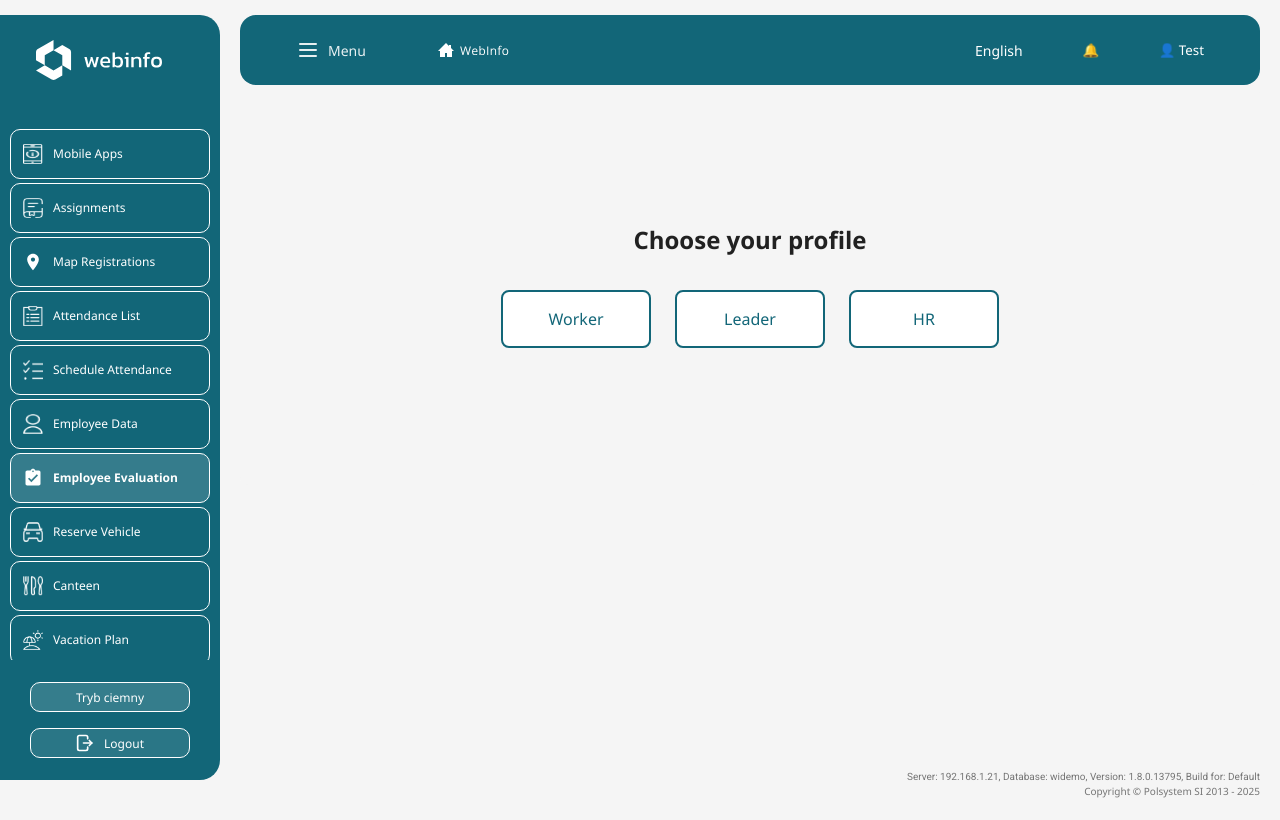
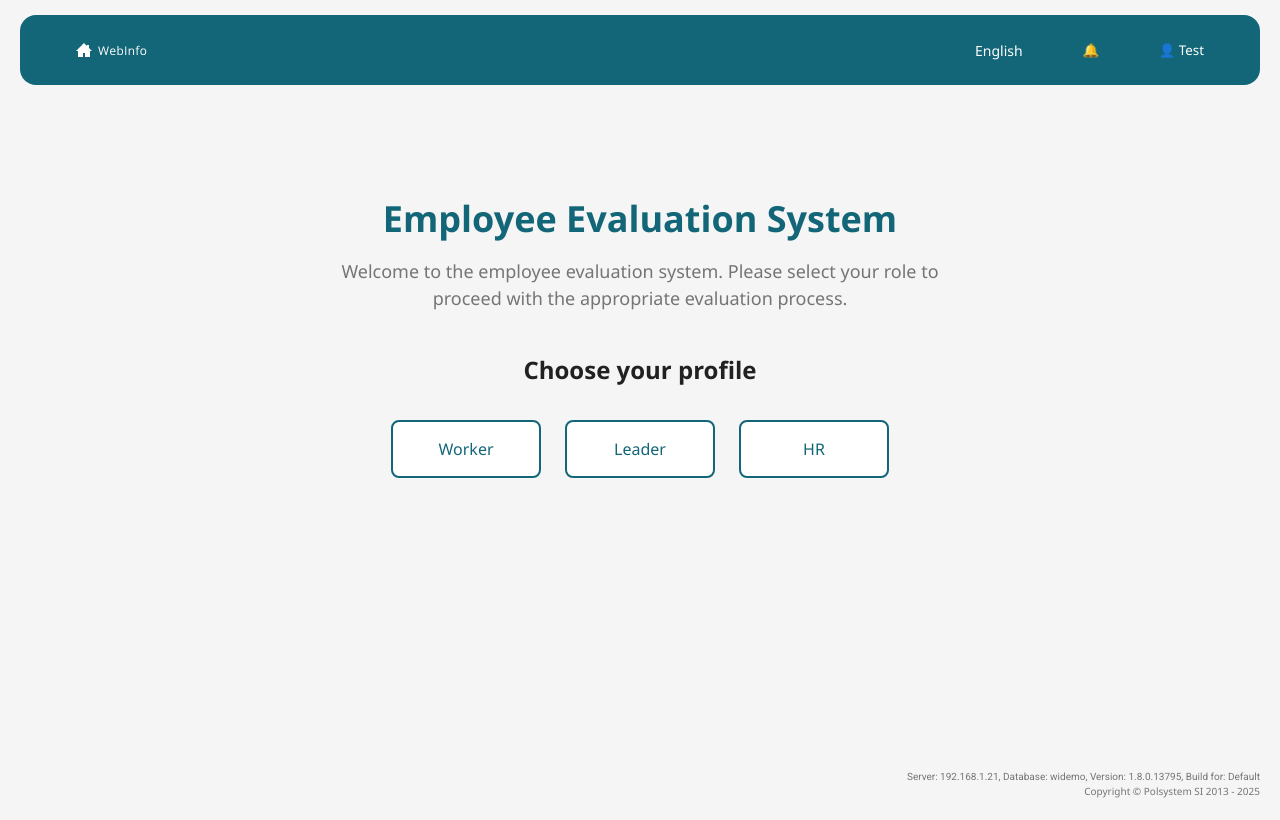
Before and after one commit to dominPS/Webinfo2, a React (Vite) app: page /employee-evaluation in a window 1280 px wide. Built offline with nearby package versions, Linux system fonts and the light colour scheme.

Commit message:
1st commit here

```diff
--- a/public/locales/en/translation.json
+++ b/public/locales/en/translation.json
@@ -67,6 +67,10 @@
     "login": "Login",
     "logout": "Logout",
     "notifications": "Notifications"
+  },
+  "app": {
+    "title": "Employee Evaluation System",
+    "description": "Welcome to the employee evaluation system. Please select your role to proceed with the appropriate evaluation process."
   },
   "pages": {
     "employeeEvaluation": {
--- a/public/locales/pl/translation.json
+++ b/public/locales/pl/translation.json
@@ -70,6 +70,10 @@
   },
   "sidebar": {
     "hint": "Kliknij aby przełączyć"
+  },
+  "app": {
+    "title": "System Oceny Pracowników",
+    "description": "Witaj w systemie oceny pracowników. Wybierz swoją rolę, aby kontynuować odpowiedni proces oceny."
   },
   "pages": {
     "employeeEvaluation": {
--- a/src/app/router/index.tsx
+++ b/src/app/router/index.tsx
@@ -46,7 +46,7 @@ export const router = createBrowserRouter([
     children: [
       {
         index: true,
-        element: <DashboardPage />,
+        element: <ProfileSelectionPage />,
       },
       {
         path: 'licenses',
--- a/src/features/employeeEvaluation/ProfileSelectionPage.tsx
+++ b/src/features/employeeEvaluation/ProfileSelectionPage.tsx
@@ -4,15 +4,33 @@ import { useTranslation } from 'react-i18next';
 import { useNavigate } from 'react-router-dom';
 
 const PageContainer = styled.div`
-  padding: 24px;
+  padding: 40px;
   background-color: ${props => props.theme.colors.background};
-  border-radius: 8px;
-  box-shadow: ${props => props.theme.shadows.small};
+  border-radius: 12px;
+  box-shadow: ${props => props.theme.shadows.medium};
   display: flex;
   flex-direction: column;
   align-items: center;
   justify-content: center;
-  min-height: 400px;
+  min-height: 500px;
+  max-width: 800px;
+  margin: 0 auto;
+`;
+
+const AppTitle = styled.h1`
+  font-size: 36px;
+  font-weight: 700;
+  color: #126678;
+  margin-bottom: 12px;
+  text-align: center;
+`;
+
+const AppDescription = styled.p`
+  font-size: 18px;
+  color: ${props => props.theme.colors.text.secondary};
+  margin-bottom: 40px;
+  text-align: center;
+  max-width: 600px;
 `;
 
 const Label = styled.h2`
@@ -80,6 +98,10 @@ const ProfileSelectionPage: React.FC = () => {
 
   return (
     <PageContainer>
+      <AppTitle>{t('app.title', 'Employee Evaluation System')}</AppTitle>
+      <AppDescription>
+        {t('app.description', 'Welcome to the employee evaluation system. Please select your role to proceed with the appropriate evaluation process.')}
+      </AppDescription>
       <Label>{t('evaluation.chooseProfile', 'Choose your profile')}</Label>
       <ButtonContainer>
         <ProfileButton onClick={() => handleProfileSelect('worker')}>
--- a/src/features/employeeEvaluation/index.ts
+++ b/src/features/employeeEvaluation/index.ts
@@ -1,3 +1,15 @@
 import EmployeeEvaluationPage from './EmployeeEvaluationPage';
+import ProfileSelectionPage from './ProfileSelectionPage';
+import WorkerEvaluationPage from './WorkerEvaluationPage';
+import LeaderEvaluationPage from './LeaderEvaluationPage';
+import HREvaluationPage from './HREvaluationPage';
+import SelfEvaluationPage from './SelfEvaluationPage';
 
-export { EmployeeEvaluationPage };
+export {
+  EmployeeEvaluationPage,
+  ProfileSelectionPage,
+  WorkerEvaluationPage,
+  LeaderEvaluationPage,
+  HREvaluationPage,
+  SelfEvaluationPage
+};
--- a/src/layouts/MainLayout.tsx
+++ b/src/layouts/MainLayout.tsx
@@ -2,31 +2,24 @@ import React from 'react';
 import styled from '@emotion/styled';
 import { Outlet } from 'react-router-dom';
 import { useTranslation } from 'react-i18next';
-import { Sidebar } from '../features/navigation/Sidebar';
 import { LanguageSelector } from '../shared/components/LanguageSelector';
 import { ReportsLogo } from '../shared/components/ReportsLogo';
-import { TopMenu } from '../shared/components/TopMenu';
 import { Footer } from '../shared/components/Footer';
-import { useSidebar } from '../contexts/SidebarContext';
 
-const SIDEBAR_WIDTH = 220;
-const COLLAPSED_SIDEBAR_WIDTH = 50;
 const TOP_SPACING = 0;
 
-const MainContainer = styled.div<{ $sidebarCollapsed: boolean }>`
+const MainContainer = styled.div`
   display: flex;
-  flex-direction: column; /* ← ADD THIS */
+  flex-direction: column;
   min-height: 100vh;
   background: ${props => props.theme.colors.background};
   padding-top: ${TOP_SPACING}px;
   padding-bottom: ${TOP_SPACING}px;
 `;
 
-const LayoutWrapper = styled.div<{ $sidebarCollapsed: boolean }>`
+const LayoutWrapper = styled.div`
   display: flex;
   flex: 1;
-  padding-left: ${props => props.$sidebarCollapsed ? COLLAPSED_SIDEBAR_WIDTH : SIDEBAR_WIDTH}px;
-  transition: padding-left 0.3s ease;
 `;
 
 const ContentContainer = styled.div`
@@ -126,25 +119,20 @@ const ProfileButton = styled.button`
 `;
 
 // Add a FooterWrapper to position footer correctly
-const FooterWrapper = styled.div<{ $sidebarCollapsed: boolean }>`
+const FooterWrapper = styled.div`
   position: relative;
-  z-index: 1; /* Footer should be behind sidebar */
-  margin-left: ${props => props.$sidebarCollapsed ? COLLAPSED_SIDEBAR_WIDTH : SIDEBAR_WIDTH}px;
-  transition: margin-left 0.3s ease;
+  z-index: 1;
 `;
 
 export const MainLayout = () => {
   const { t } = useTranslation();
-  const { isCollapsed } = useSidebar();
 
   return (
-    <MainContainer $sidebarCollapsed={isCollapsed}>
-      <LayoutWrapper $sidebarCollapsed={isCollapsed}>
-        <Sidebar />
+    <MainContainer>
+      <LayoutWrapper>
         <ContentContainer>
           <TopBar>
             <TopBarLeft>
-              <TopMenu />
               <ReportsLogo />
             </TopBarLeft>
             <TopBarRight>
@@ -162,7 +150,7 @@ export const MainLayout = () => {
           </MainContent>
         </ContentContainer>
       </LayoutWrapper>
-      <FooterWrapper $sidebarCollapsed={isCollapsed}>
+      <FooterWrapper>
         <Footer />
       </FooterWrapper>
     </MainContainer>
```
